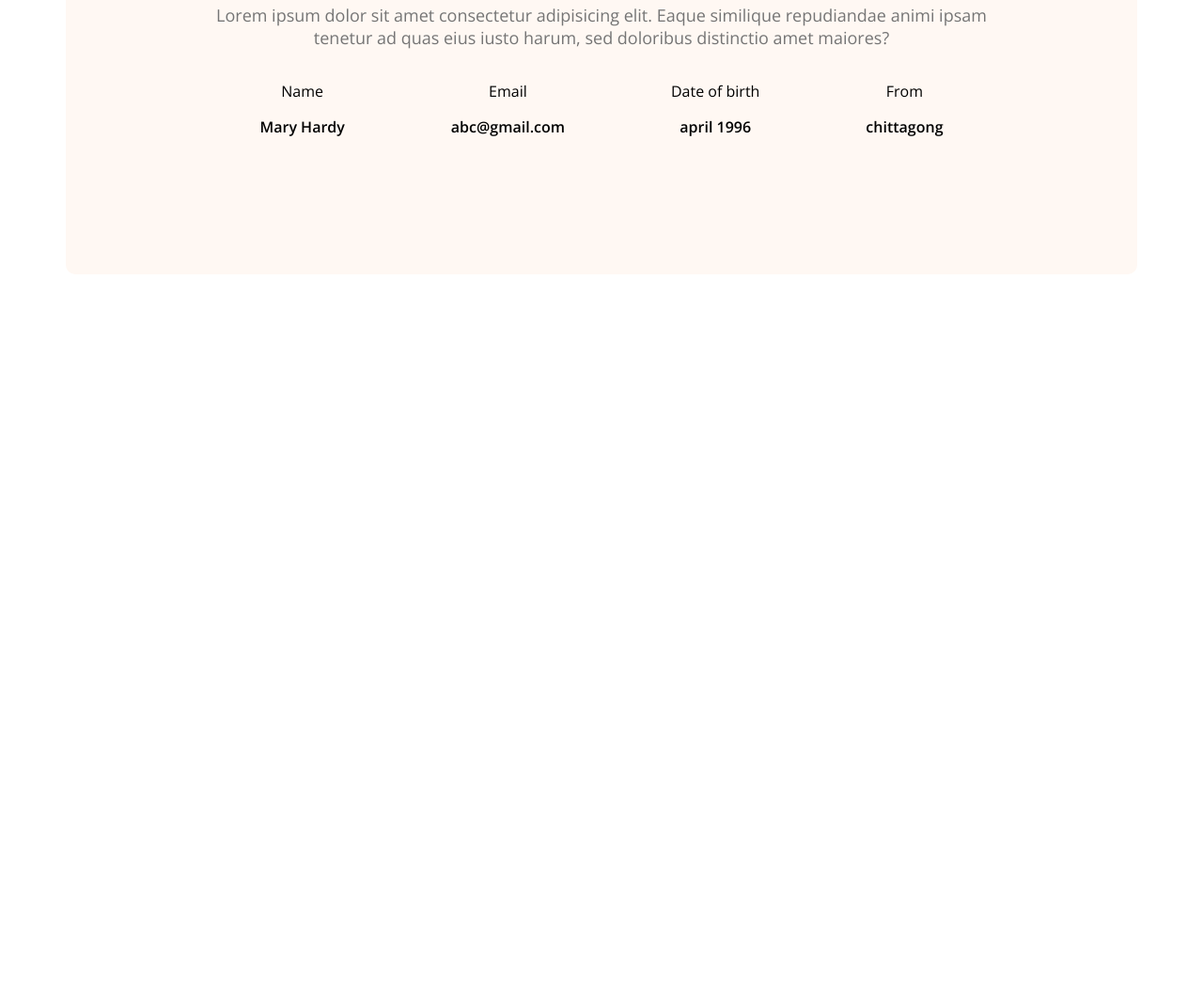
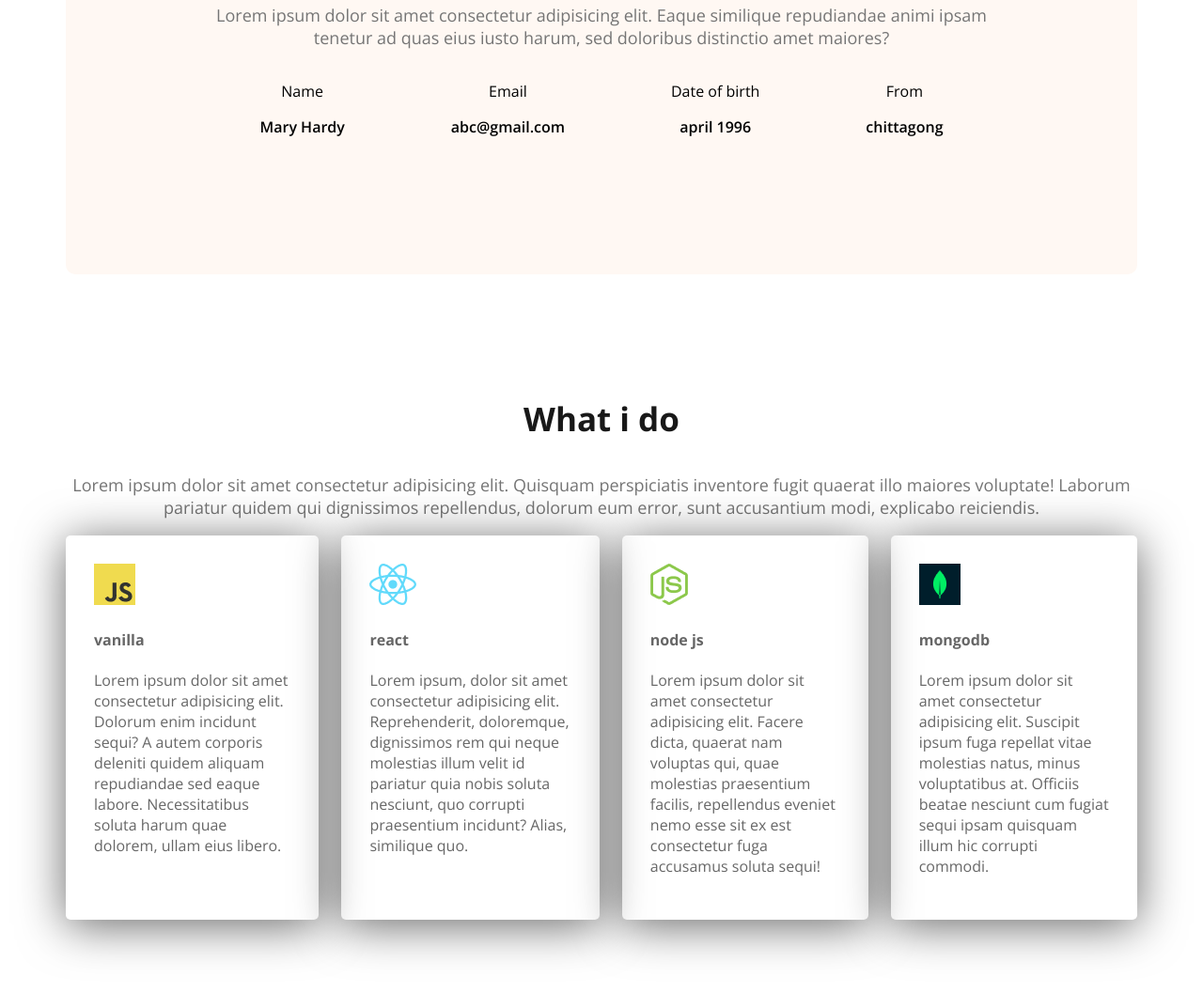
Before and after one commit to tanu42012/webdevloper-portfolio, a plain HTML site: page index.html in a window 1280 px wide. Shown: the part 1724-2781 px from the top of the page at 94% size. Before the commit the page ends 2024 px from the top, so only its background shows below. Drawn offline with nearby package versions, Linux system fonts and the light colour scheme.

Commit message:
add skill section

```diff
--- a/index.html
+++ b/index.html
@@ -58,6 +58,39 @@
             </div>
 
         </section>
+        <!-- what i do section start -->
+         <section class="skills">
+            <h3 class="section-title text-center">What i do</h3>
+            <p class="section-description text-center">Lorem ipsum dolor sit amet consectetur adipisicing elit. Quisquam perspiciatis inventore fugit quaerat illo maiores voluptate! Laborum pariatur quidem qui dignissimos repellendus, dolorum eum error, sunt accusantium modi, explicabo reiciendis.</p>
+            <div class="skills-container">
+                <div class="skill">
+                    <img src="images/icons/js.png" alt="">
+                    <h4 class="skill-title">vanilla</h4>
+
+                    <p class="skill-description">Lorem ipsum dolor sit amet consectetur adipisicing elit. Dolorum enim incidunt sequi? A autem corporis deleniti quidem aliquam repudiandae sed eaque labore. Necessitatibus soluta harum quae dolorem, ullam eius libero.</p>
+                </div>
+                <div class="skill">
+                    <img src="images/icons/react.png" alt="">
+                    <h4 class="skill-title">react</h4>
+
+                    <p class="skill-description">Lorem ipsum, dolor sit amet consectetur adipisicing elit. Reprehenderit, doloremque, dignissimos rem qui neque molestias illum velit id pariatur quia nobis soluta nesciunt, quo corrupti praesentium incidunt? Alias, similique quo.</p>
+
+                </div>
+                <div class="skill">
+                    <img src="images/icons/nodejs.png" alt="">
+                    <h4 class="skill-title">node js</h4>
+
+                    <p class="skill-description">Lorem ipsum dolor sit amet consectetur adipisicing elit. Facere dicta, quaerat nam voluptas qui, quae molestias praesentium facilis, repellendus eveniet nemo esse sit ex est consectetur fuga accusamus soluta sequi!</p>
+                </div>
+                <div class="skill">
+                    <img src="images/icons/mongo.png" alt="">
+                    <h4 class="skill-title">mongodb</h4>
+
+                    <p class="skill-description">Lorem ipsum dolor sit amet consectetur adipisicing elit. Suscipit ipsum fuga repellat vitae molestias natus, minus voluptatibus at. Officiis beatae nesciunt cum fugiat sequi ipsam quisquam illum hic corrupti commodi.</p>
+                </div>
+            </div>
+
+         </section>
 
     </main>
     <footer>
--- a/styles/portfolio.css
+++ b/styles/portfolio.css
@@ -21,6 +21,9 @@
 }
 .dark-2{
     color: #474747;
+}
+.text-center{
+    text-align: center;
 }
 
 
@@ -101,13 +104,18 @@ width: 500px;
 main{
     max-width: 1140px;
     margin: 0 auto;
+
+}
+main section{
+    margin-top: 130px;
+    margin-bottom: 130px;
 }
 /* About styles */
 .about{
     border-radius: 10px;
     padding: 130px 150px;
     text-align: center;
-    margin-top: 130px;
+
 
 }
 .about-items{
@@ -118,3 +126,15 @@ main{
     font-weight: 600;
 
 }
+/* skills section styles */
+.skills-container{
+    display: flex;
+    gap: 24px;
+
+}
+.skill{
+    padding: 30px;
+    box-shadow: 0px 6px 50px 0px;
+    color: rgba(0, 0, 0, 0.6);
+  border-radius: 5px;
+}
```
